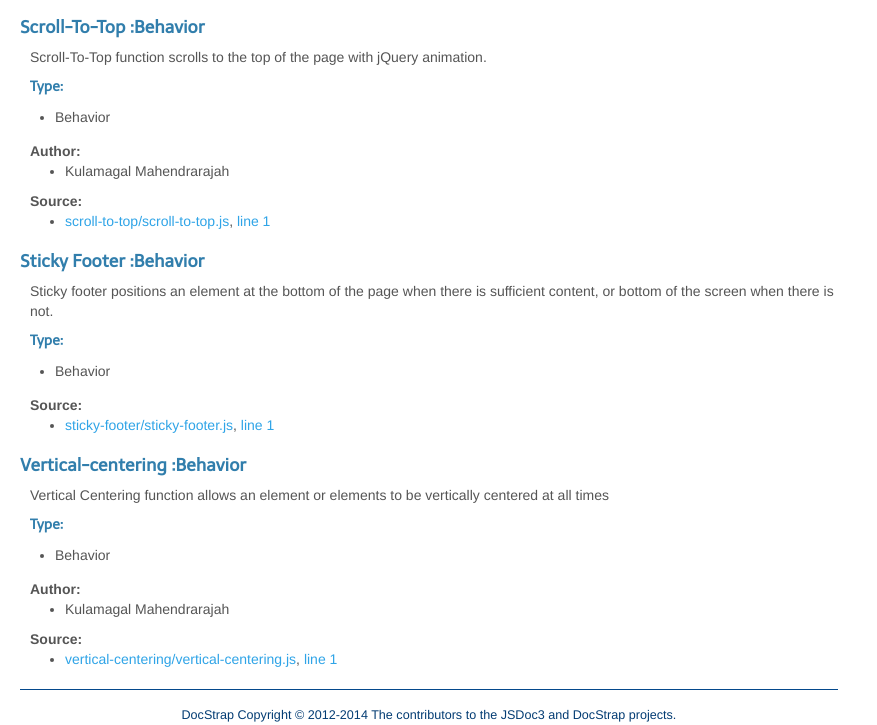
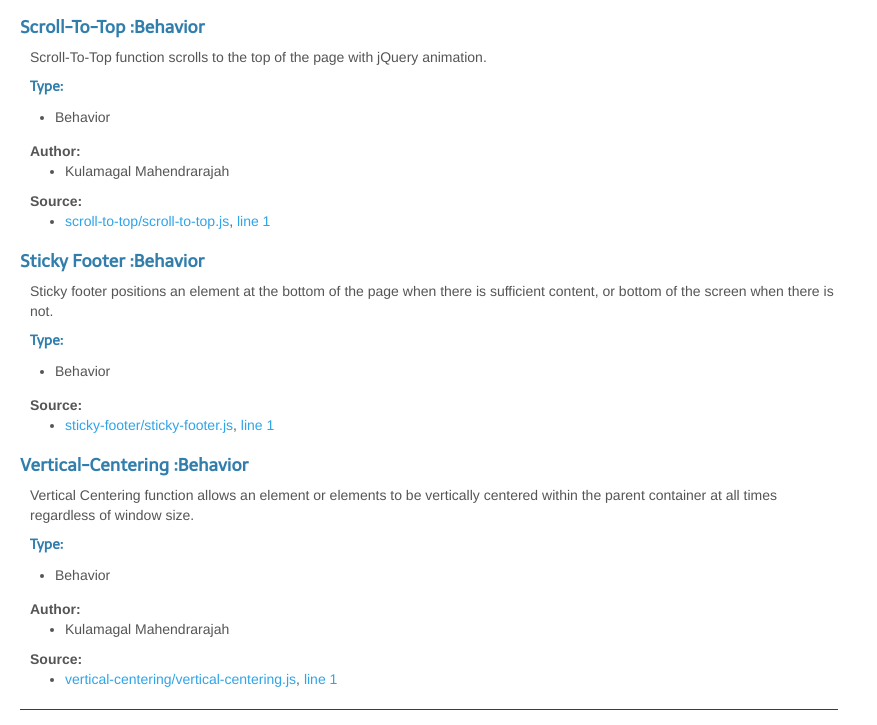
Before and after one commit to qi-interactive/behaviors, a website: page doc/global.html in a window 1280 px wide. Shown: the part 1116-1841 px from the top of the page, without its empty margins (0-877 px from the left). Drawn offline with Linux system fonts and the light colour scheme.

Commit message:
Updates
Signed-off-by: Kulamagal Mahendrarajah <kulamagal@qi-interactive.com>

```diff
--- a/doc/global.html
+++ b/doc/global.html
@@ -66,7 +66,7 @@
 						</li>
 
 						<li>
-							<a href="global.html#Vertical-centering">Vertical-centering</a>
+							<a href="global.html#Vertical-Centering">Vertical-Centering</a>
 						</li>
 
 
@@ -654,15 +654,16 @@ screen when there is not.</p>
 
 
 
-<dt class="name" id="Vertical-centering">
-    <h4><span class="type-signature"></span>Vertical-centering<span class="type-signature"> :Behavior</span></h4>
+<dt class="name" id="Vertical-Centering">
+    <h4><span class="type-signature"></span>Vertical-Centering<span class="type-signature"> :Behavior</span></h4>
 
 
 </dt>
 <dd>
 
     <div class="description">
-        <p>Vertical Centering function allows an element or elements to be vertically centered at all times</p>
+        <p>Vertical Centering function allows an element or elements to be vertically centered within the parent container
+at all times regardless of window size.</p>
     </div>
 
 
```
Also changed, not shown: doc/behaviors.js.html (+1 -1 lines), doc/grid.js.html (+1 -1 lines), doc/index.html (+1 -1 lines), doc/module-Behaviors.html (+1 -1 lines), doc/modules.list.html (+1 -1 lines), doc/scalable-element.js.html (+1 -1 lines), doc/scroll-to-top.js.html (+1 -1 lines), doc/sticky-footer.js.html (+1 -1 lines), doc/vertical-centering.js.html (+11 -6 lines), dist/behaviors.css, dist/behaviors.js, dist/behaviors.min.js.
